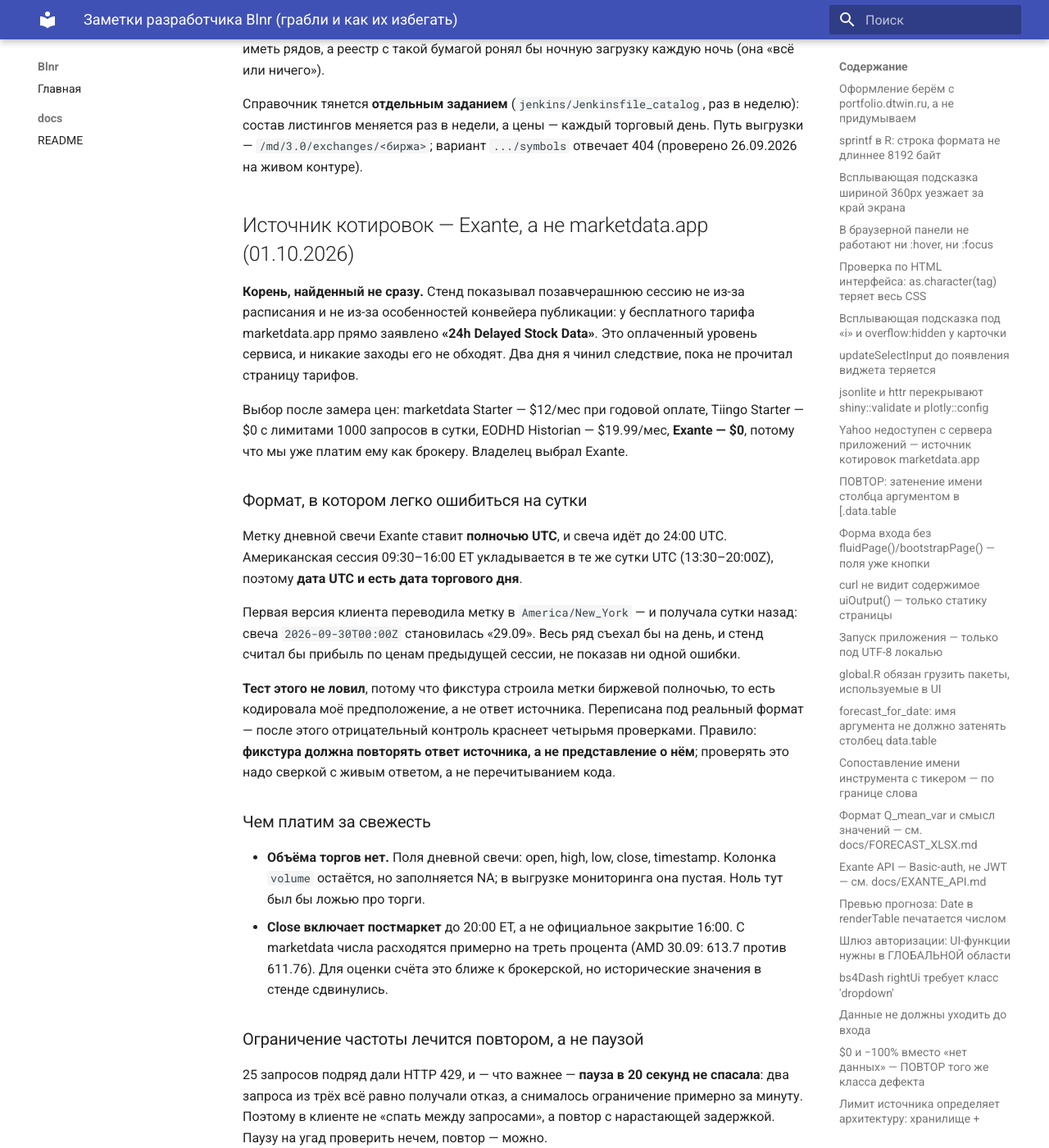
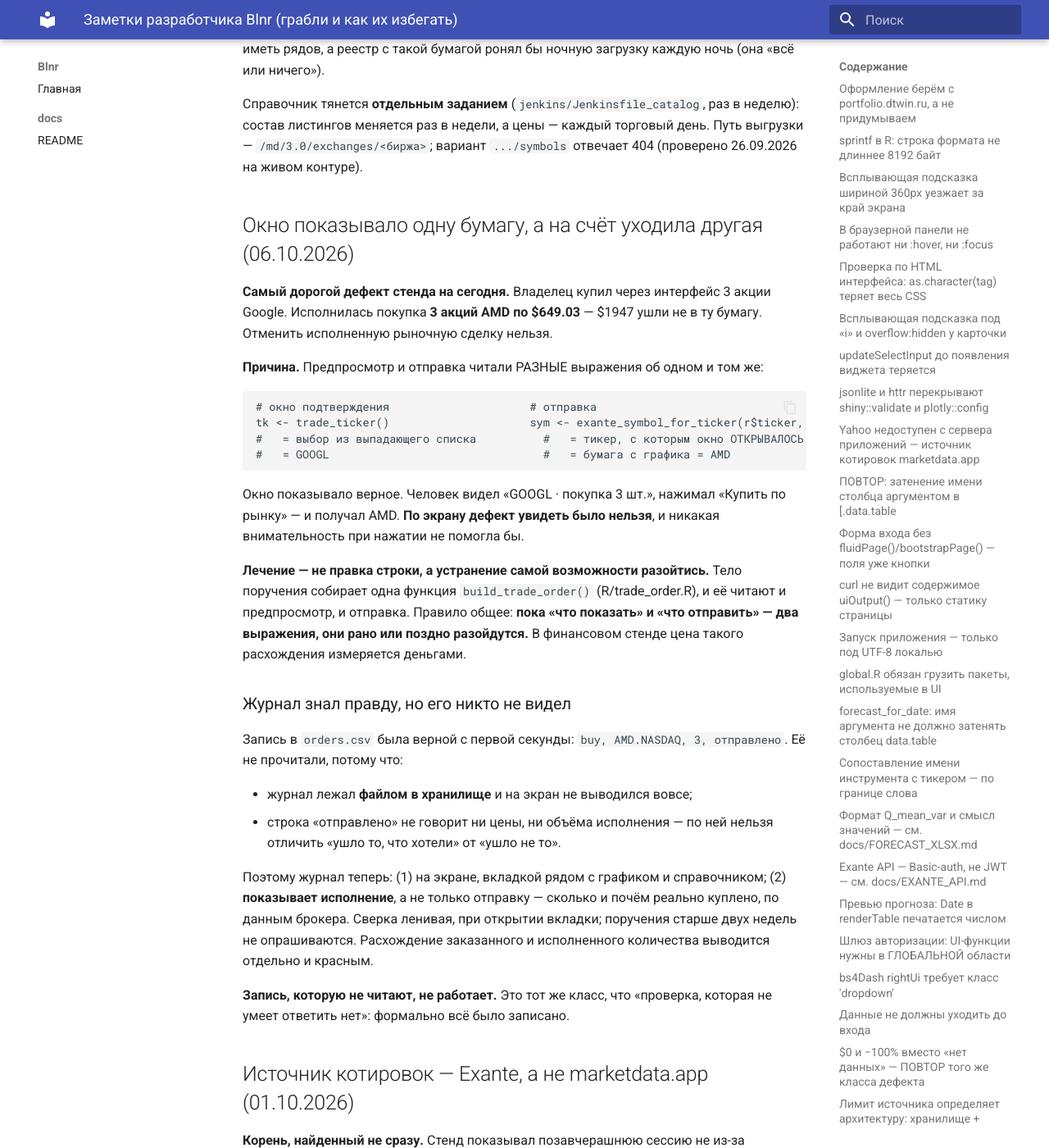
Before and after one commit to sgum/Blnr, an MkDocs documentation site: the page built from docs/dev.md, in a window 1280 px wide and 1400 px high, scrolled down 14522 px. Shown: the whole window at 82% size. Built offline with MkDocs 1.6.1 and Material for MkDocs 9.7.7, drawn with Linux system fonts in a browser that asks for light colours.

Commit message:
feat(trade): журнал поручений на экране и сверка исполнения с брокером
Зеркало правки из 311.blnr.

Co-Authored-By: Claude Opus 5 <noreply@anthropic.com>

````diff
--- a/docs/dev.md
+++ b/docs/dev.md
@@ -583,6 +583,49 @@ Exante и marketdata.app — разные источники: бумага, до
 неделю): состав листингов меняется раз в недели, а цены — каждый торговый день.
 Путь выгрузки — `/md/3.0/exchanges/<биржа>`; вариант `.../symbols` отвечает 404
 (проверено 26.09.2026 на живом контуре).
+
+## Окно показывало одну бумагу, а на счёт уходила другая (06.10.2026)
+
+**Самый дорогой дефект стенда на сегодня.** Владелец купил через интерфейс
+3 акции Google. Исполнилась покупка **3 акций AMD по $649.03** — $1947 ушли не
+в ту бумагу. Отменить исполненную рыночную сделку нельзя.
+
+**Причина.** Предпросмотр и отправка читали РАЗНЫЕ выражения об одном и том же:
+
+```r
+# окно подтверждения                     # отправка
+tk <- trade_ticker()                     sym <- exante_symbol_for_ticker(r$ticker, ...)
+#   = выбор из выпадающего списка          #   = тикер, с которым окно ОТКРЫВАЛОСЬ
+#   = GOOGL                                #   = бумага с графика = AMD
+```
+
+Окно показывало верное. Человек видел «GOOGL · покупка 3 шт.», нажимал
+«Купить по рынку» — и получал AMD. **По экрану дефект увидеть было нельзя**, и
+никакая внимательность при нажатии не помогла бы.
+
+**Лечение — не правка строки, а устранение самой возможности разойтись.** Тело
+поручения собирает одна функция `build_trade_order()` (R/trade_order.R), и её
+читают и предпросмотр, и отправка. Правило общее: **пока «что показать» и «что
+отправить» — два выражения, они рано или поздно разойдутся.** В финансовом
+стенде цена такого расхождения измеряется деньгами.
+
+### Журнал знал правду, но его никто не видел
+
+Запись в `orders.csv` была верной с первой секунды: `buy, AMD.NASDAQ, 3,
+отправлено`. Её не прочитали, потому что:
+
+* журнал лежал **файлом в хранилище** и на экран не выводился вовсе;
+* строка «отправлено» не говорит ни цены, ни объёма исполнения — по ней
+  нельзя отличить «ушло то, что хотели» от «ушло не то».
+
+Поэтому журнал теперь: (1) на экране, вкладкой рядом с графиком и
+справочником; (2) **показывает исполнение**, а не только отправку — сколько и
+почём реально куплено, по данным брокера. Сверка ленивая, при открытии
+вкладки; поручения старше двух недель не опрашиваются. Расхождение заказанного
+и исполненного количества выводится отдельно и красным.
+
+**Запись, которую не читают, не работает.** Это тот же класс, что «проверка,
+которая не умеет ответить нет»: формально всё было записано.
 
 ## Источник котировок — Exante, а не marketdata.app (01.10.2026)
 
````
Also changed, not shown: 5 other files.
